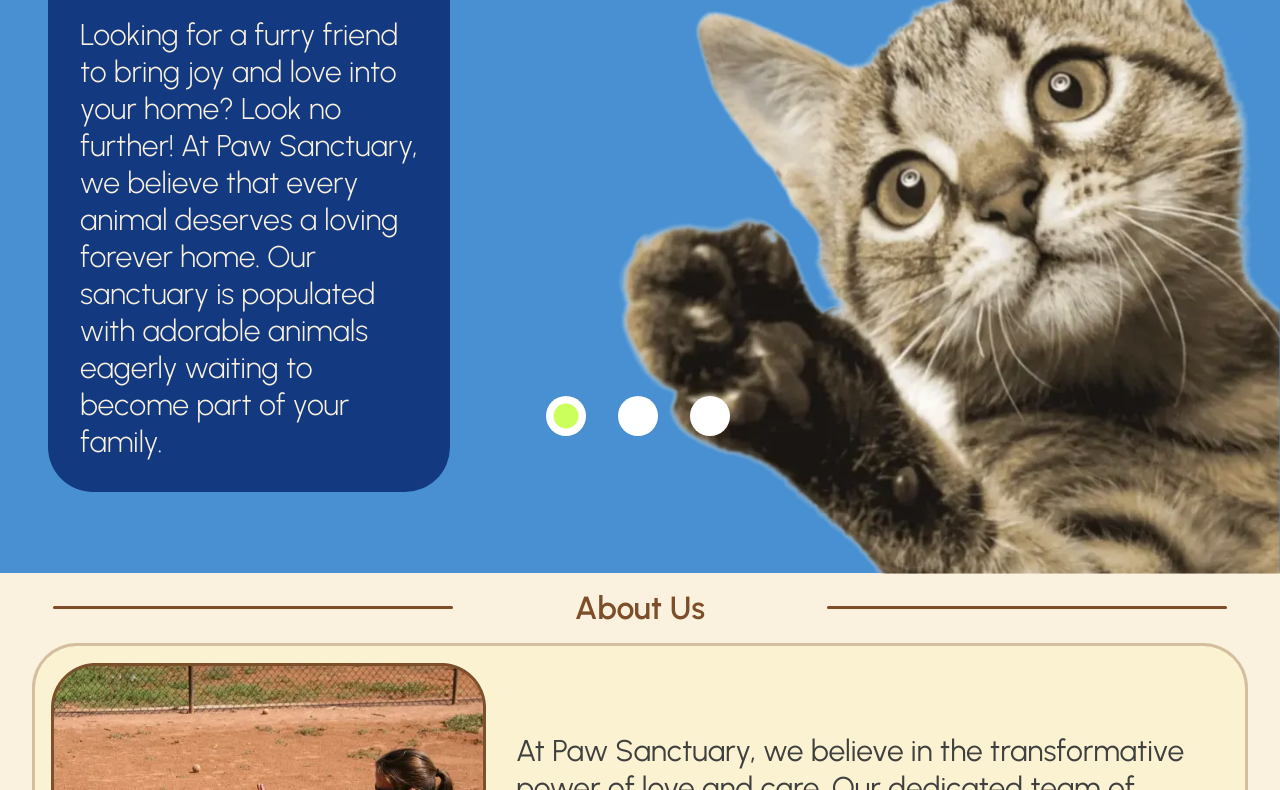
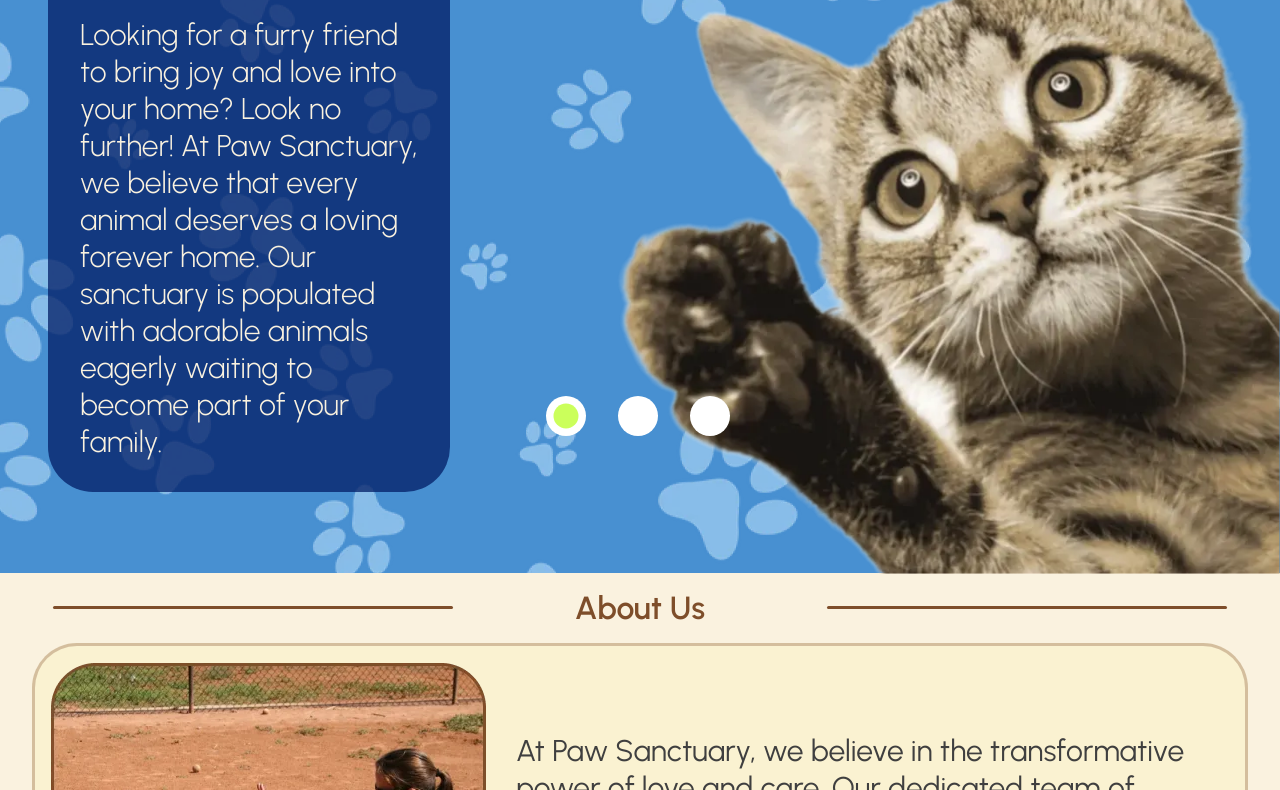
Before and after one commit to MaxTitorenko/PawSanctuary, a plain HTML site: page index.html in a window 1280 px wide. Shown: the part 348-1138 px from the top of the page. Drawn offline with Linux system fonts and the light colour scheme; the site is published under a folder, as on GitHub Pages, so addresses that start at the root find nothing; a web font is replaced by a local one.

Commit message:
img bug fix

```diff
--- a/styles.css
+++ b/styles.css
@@ -93,7 +93,7 @@ header{
     justify-content: center;
     justify-content: space-between;
     background-color: #4890D1;
-    background-image: url("/images/carro1bg.webp");
+    background-image: url("images/carro1bg.webp");
     padding: 0;
     background-repeat: no-repeat;
     background-position: center;
```
